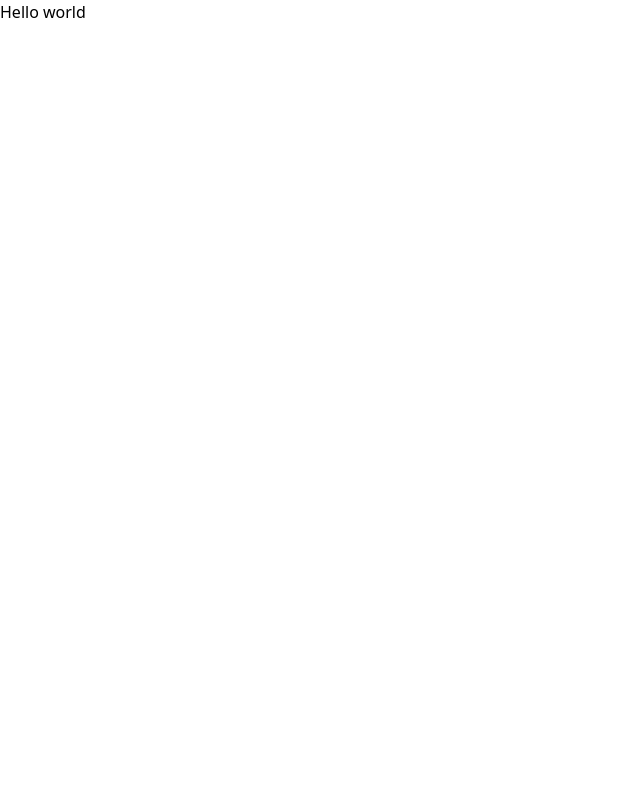
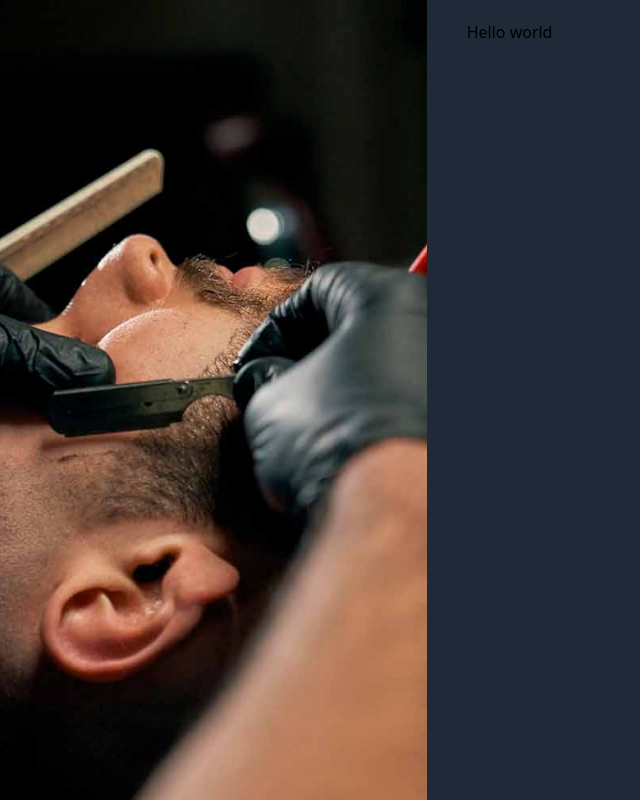
Before and after one commit to mcplux/appsalon-front, a Vue app: page / in a window 1280 px wide. Shown: the whole page, without its empty margins (0-640 px from the left). Built offline with nearby package versions, Linux system fonts and the light colour scheme.

Commit message:
chore: update page layout to include a sidebar with background image

```diff
--- a/index.html
+++ b/index.html
@@ -6,7 +6,7 @@
     <meta name="viewport" content="width=device-width, initial-scale=1.0">
     <title>AppSalon</title>
   </head>
-  <body>
+  <body class="bg-gray-800">
     <div id="app"></div>
     <script type="module" src="/src/main.ts"></script>
   </body>
--- a/src/App.vue
+++ b/src/App.vue
@@ -4,5 +4,11 @@
 
 <template>
 
-  <RouterView />
+  <div class="md:flex h-screen">
+    <div class="h-64 md:h-auto bg-cover bg-center md:w-1/3 bg-[url('/img/1.jpg')]"></div>
+
+    <div class="md:w-2/3 px-10 py-5 min-h-full md:overflow-y-scroll">
+      <RouterView />
+    </div>
+  </div>
 </template>
```
Also changed, not shown: public/img/1.jpg (added).
